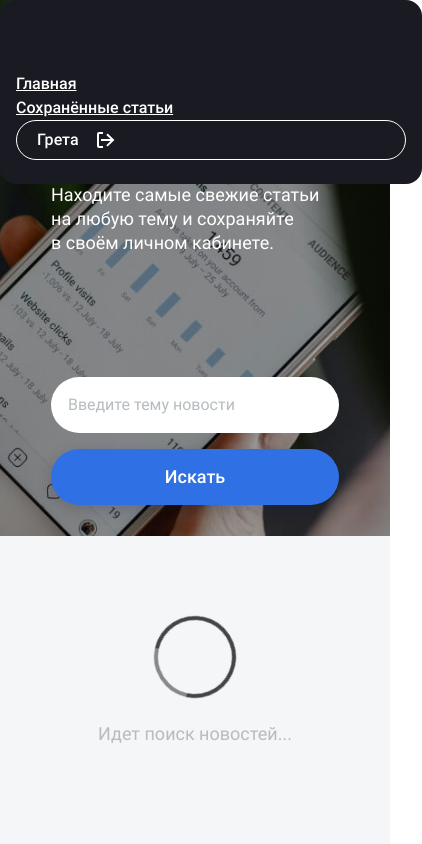
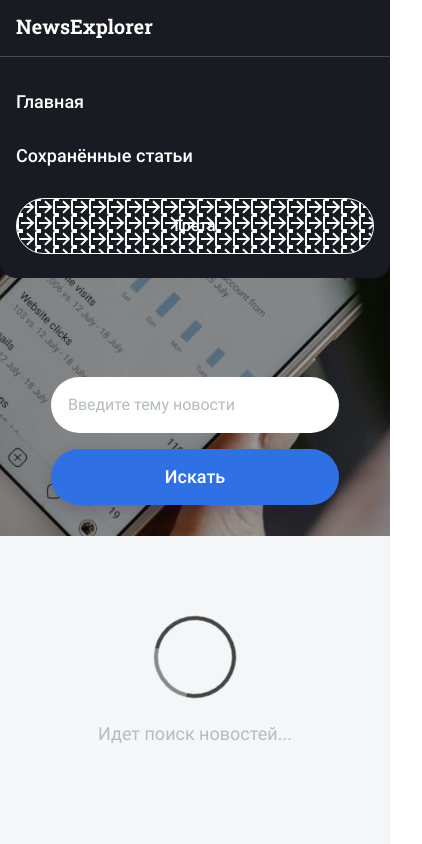
Before and after one commit to Vooooodoo/news-explorer-frontend, a React (Create React App) app: page / in a window 390 px wide. Both pictures are taken after a click on the button 362 px from the left and 28 px from the top of the page. Shown: the top 844 px of the page, 422 px wide, since content can reach past the window. Built offline with nearby package versions, Linux system fonts and the light colour scheme.

Commit message:
feat: реализовать мобильное меню

```diff
--- a/src/components/Navigation/Navigation.css
+++ b/src/components/Navigation/Navigation.css
@@ -26,6 +26,8 @@
 
 .navigation__logo-link {
   line-height: 0;
+  display: flex;
+  z-index: 1;
 }
 
 .navigation__text {
@@ -122,11 +124,38 @@
   top: 0;
   left: 0;
   width: 100%;
-  display: flex;
-  flex-direction: column;
+  box-sizing: border-box;
   background-color: #1A1B22;
-  padding: 72px 16px 24px;
-  border-radius: 16px;
+  padding: 90px 40px 24px;
+  border-radius: 0 0 16px 16px;
+}
+
+.navigation__mobile-menu::before {
+  content: '';
+  position: absolute;
+  top: 66px;
+  left: 0;
+  height: 1px;
+  width: 100%;
+  background-color: rgba(255, 255, 255, .2);
+}
+
+.navigation__mobile-link {
+  display: block;
+  font-weight: 500;
+  font-size: 18px;
+  line-height: 24px;
+  text-decoration: none;
+  margin-bottom: 30px;
+}
+
+.navigation__mobile-button {
+  background-color: transparent;
+  border-radius: 100px;
+  height: 56px;
+  cursor: pointer;
+  outline: none;
+  width: 100%;
 }
 
 @media all and (max-width: 1023px) {
@@ -196,4 +225,12 @@
   .navigation_location_saved-news {
     margin-bottom: 8px;
   }
+
+  .navigation__mobile-menu {
+    padding: 90px 16px 24px;
+  }
+
+  .navigation__mobile-menu::before {
+    top: 56px;
+  }
 }
--- a/src/components/Navigation/Navigation.js
+++ b/src/components/Navigation/Navigation.js
@@ -83,15 +83,15 @@
       <button className={`navigation__burger-button tap-highlight ${burgerBtnClass}`} onClick={openMobileMenu} type="button" aria-label="Открыть меню."></button>
       {isMobileMenuOpen
         &&  (<nav className="navigation__mobile-menu">
-              <Link to="/" className={`navigation__mobile-link navigation__text tap-highlight ${linkClass}`}>Главная</Link>
+              <Link to="/" className={`navigation__mobile-link tap-highlight ${linkClass}`}>Главная</Link>
               {props.loggedIn
                 ? (<>
-                    <Link to="/saved-news" className={`navigation__mobile-link navigation__text tap-highlight ${linkClass}`}>Сохранённые статьи</Link>
-                    <button className={`navigation__desktop-button navigation__desktop-button_type_signout navigation__text tab tap-highlight ${desktopBtnClass} ${signoutBtnClass}`} type="button" onClick={props.onSignOut}>Грета</button>
+                    <Link to="/saved-news" className={`navigation__mobile-link tap-highlight ${linkClass}`}>Сохранённые статьи</Link>
+                    <button className={`navigation__mobile-button navigation__mobile-button_type_signout navigation__text tab tap-highlight ${desktopBtnClass} ${signoutBtnClass}`} type="button" onClick={props.onSignOut}>Грета</button>
                   </>)
 
                 : (<>
-                    <button className={`navigation__desktop-button navigation__desktop-button_type_signin navigation__text tab tap-highlight ${desktopBtnClass}`} type="button" onClick={props.onSignIn}>Авторизоваться</button>
+                    <button className={`navigation__mobile-button navigation__mobile-button_type_signin navigation__text tab tap-highlight ${desktopBtnClass}`} type="button" onClick={props.onSignIn}>Авторизоваться</button>
                   </>)
               }
             </nav>)
```
